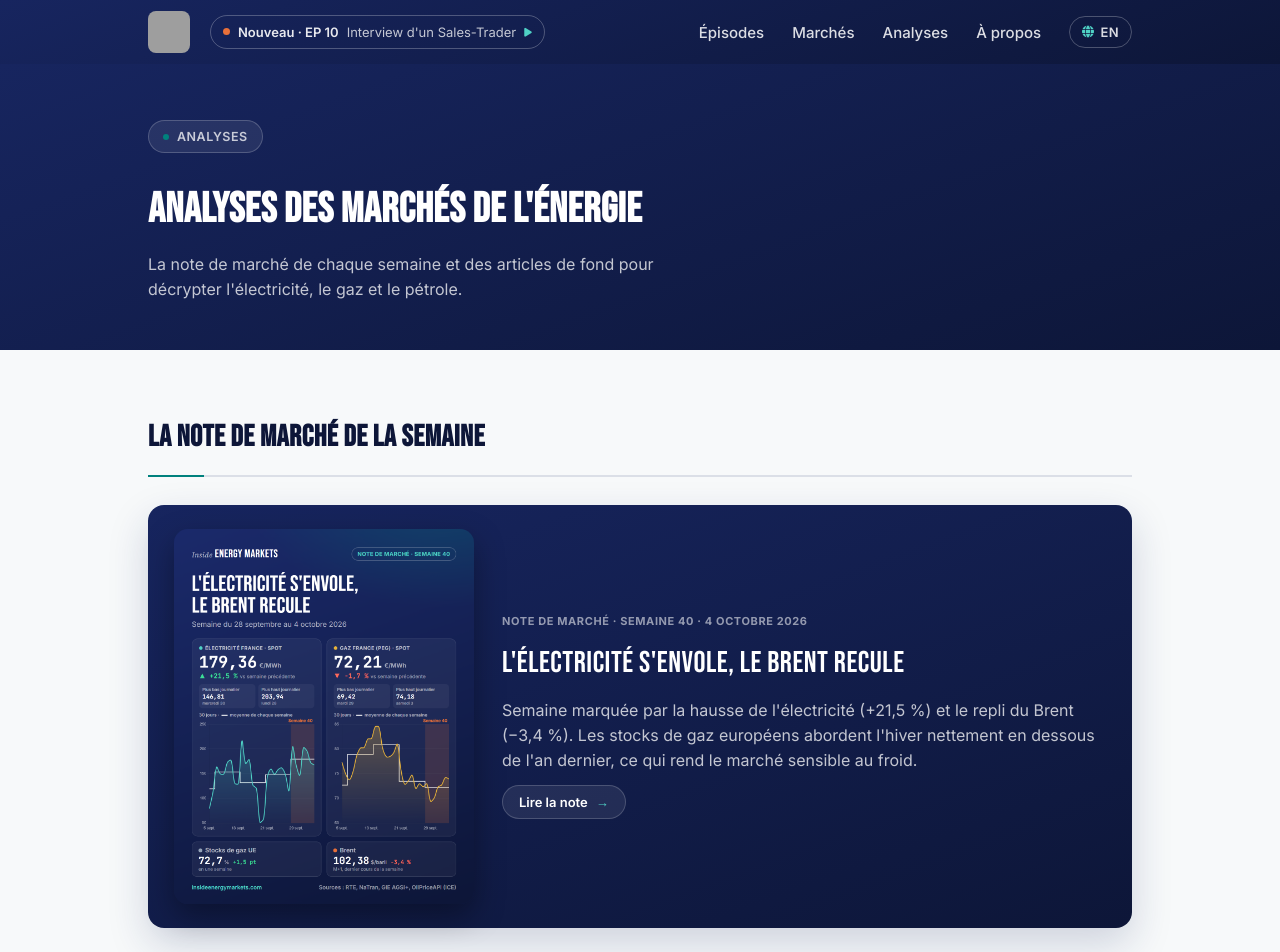
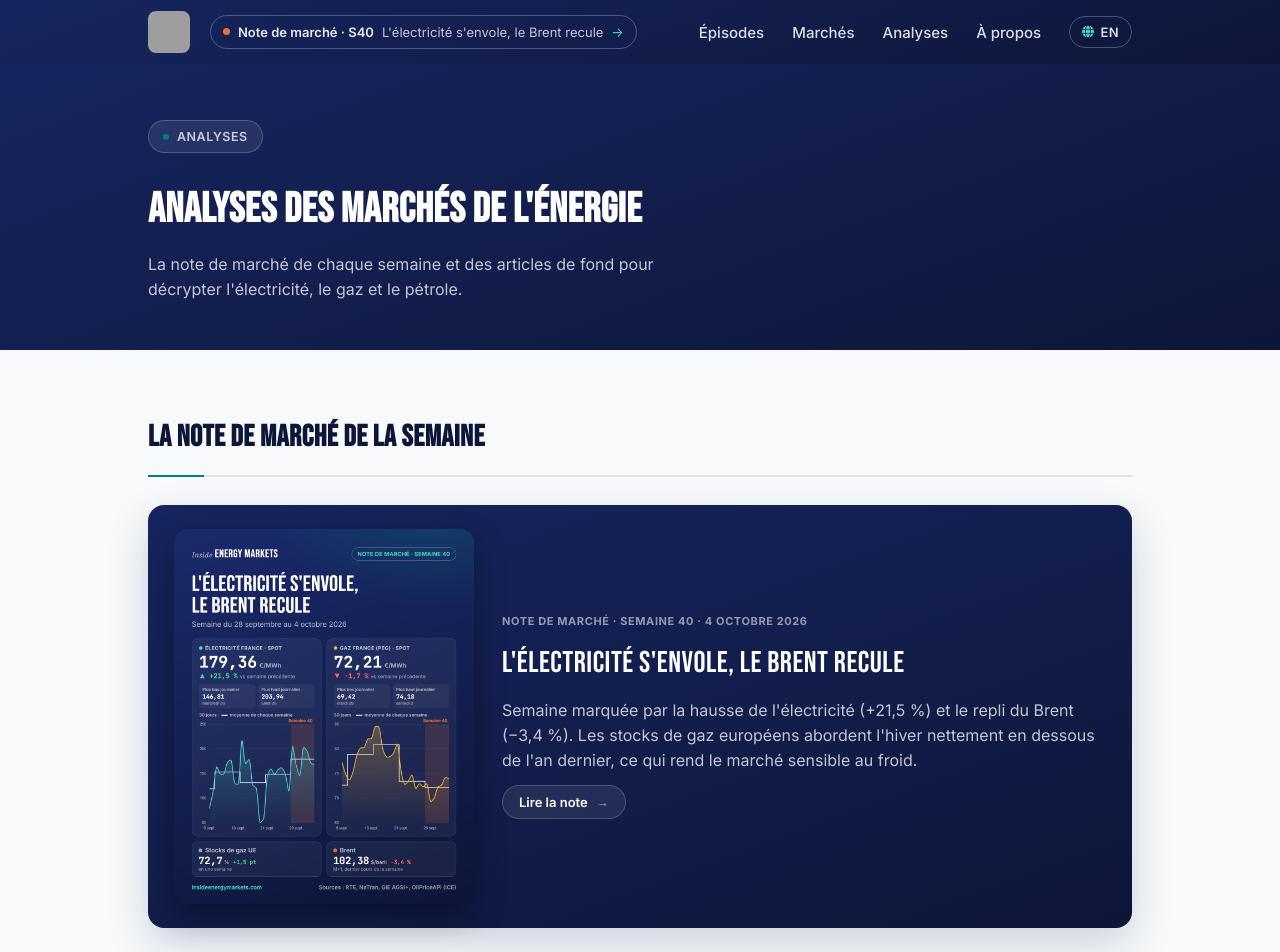
Before and after one commit to InsideEnergyMarkets/Inside-Energy-Markets, a Jekyll site: the page built from analyses/index.html, in a window 1280 px wide. Shown: the top 952 px of the page. Built offline with Jekyll 4.4.1, drawn with Linux system fonts in a browser that asks for light colours; grey boxes are pictures that could not be loaded.

Commit message:
Aperçu : la pastille du haut renvoie à la dernière note de marché
Co-Authored-By: Claude Opus 5.5 <noreply@anthropic.com>

```diff
--- a/_data/i18n.yml
+++ b/_data/i18n.yml
@@ -40,6 +40,7 @@ fr:
     switch_title: "English version"
     new: "Nouveau"
     play_aria: "Écouter l'épisode %n ici"
+    week_short: "S"
   footer:
     all_episodes: "Voir tous les épisodes"
     landmarks: "Repères"
@@ -545,6 +546,7 @@ en:
     switch_title: "Version française"
     new: "New"
     play_aria: "Play episode %n here"
+    week_short: "W"
   footer:
     all_episodes: "All episodes"
     landmarks: "Key figures"
--- a/_layouts/default.html
+++ b/_layouts/default.html
@@ -34,6 +34,16 @@
     <a href="{{ u.home | relative_url }}" class="brand-logo">
       <img src="{{ '/assets/img/hero.png' | relative_url }}" alt="Inside Energy Markets">
     </a>
+    {% comment %}Pastille du haut : la dernière note de marché de la langue de la page (sinon le dernier épisode){% endcomment %}
+    {% assign nav_note = site.notes | where: "lang", lang | sort: "date" | last %}
+    {% if nav_note %}
+    <a class="nav-ep nav-note" href="{{ nav_note.url | relative_url }}" aria-label="{{ t.note.eyebrow }}, {{ t.note.week | downcase }} {{ nav_note.week }}{{ t.colon }}{{ nav_note.headline | escape }}">
+      <span class="nav-ep-dot" aria-hidden="true"></span>
+      <span class="nav-ep-tag">{{ t.note.eyebrow }} · {{ t.nav.week_short }}{{ nav_note.week }}</span>
+      <span class="nav-ep-title">{{ nav_note.headline }}</span>
+      <span class="nav-note-arrow" aria-hidden="true">→</span>
+    </a>
+    {% else %}
     {% include latest-episode.html %}
     {% if latest %}
     {% if lang == "en" %}{% assign nav_ep_title = latest.title_en | default: latest.title %}{% else %}{% assign nav_ep_title = latest.title %}{% endif %}
@@ -45,6 +55,7 @@
       <span class="nav-ep-title">{{ nav_ep_title }}</span>
       <i class="fa-solid fa-play" aria-hidden="true"></i>
     </button>
+    {% endif %}
     {% endif %}
     <button type="button" class="nav-toggle" aria-label="Menu" aria-expanded="false">
       <i class="fa-solid fa-bars"></i>
--- a/assets/css/style.css
+++ b/assets/css/style.css
@@ -2675,6 +2675,11 @@ html.has-player body { padding-bottom: 96px; }
 .nav-ep-title { max-width: 260px; overflow: hidden; text-overflow: ellipsis; color: rgba(255, 255, 255, 0.75); }
 .nav-ep i { font-size: 10px; color: #4fd1c5; }
 html.has-player .nav-ep { display: none; }
+html.has-player .nav-note { display: inline-flex; }
+.nav-note { text-decoration: none; }
+.nav-note:hover { text-decoration: none; }
+.nav-note-arrow { color: #4fd1c5; transition: transform 0.15s ease; }
+.nav-note:hover .nav-note-arrow { transform: translateX(3px); }
 @media (max-width: 1000px) { .nav-ep-title { display: none; } }
 @media (max-width: 760px) { .nav-ep { margin-left: 12px; padding: 5px 10px; font-size: 12px; } }
 
```
